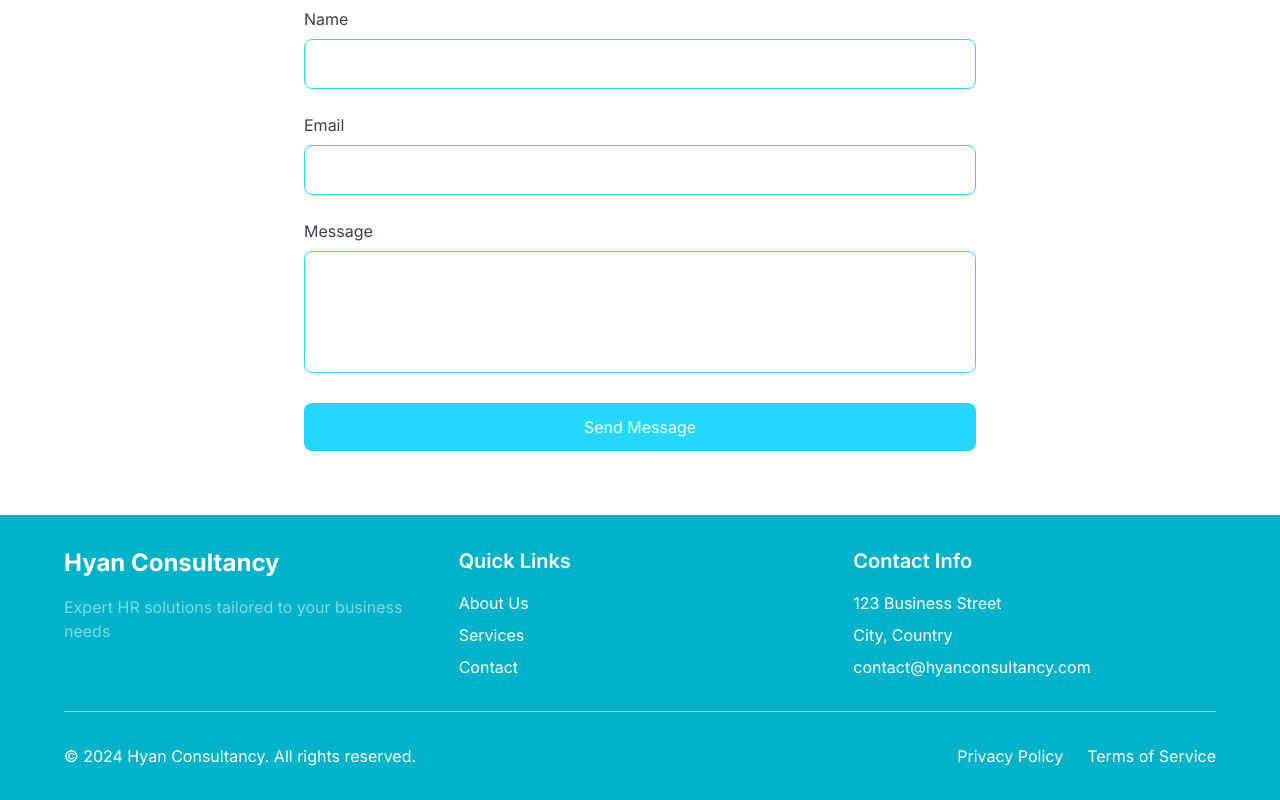
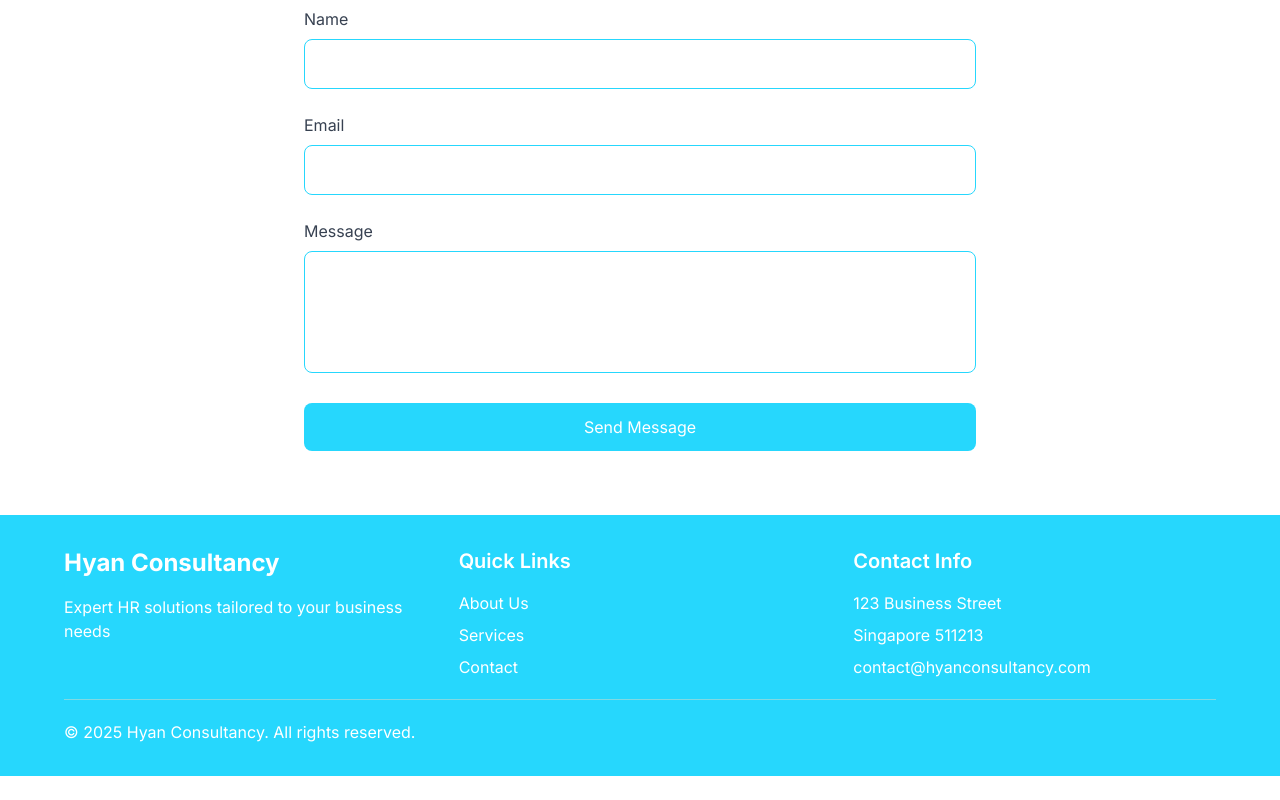
Before and after one commit to faqihisaninja/hyan-consultancy, a Next.js app: page / in a window 1280 px wide. Shown: the part 1747-2547 px from the top of the page. After the commit the page ends 2523 px from the top, so only its background shows below. Built offline with nearby package versions, Linux system fonts and the light colour scheme.

Commit message:
Fix footer

```diff
--- a/src/components/Footer.tsx
+++ b/src/components/Footer.tsx
@@ -2,35 +2,26 @@ import Link from "next/link";
 
 export default function Footer() {
     return (
-        <footer className="bg-[#00B2CA] text-white py-8 px-4 md:px-8">
+        <footer className="bg-[#26D7FD] text-white py-8 px-4 md:px-8">
             <div className="max-w-6xl mx-auto grid md:grid-cols-3 gap-8">
                 <div>
                     <h2 className="text-2xl font-bold mb-4">
                         Hyan Consultancy
                     </h2>
-                    <p className="text-[#80D9E2]">
+                    <p className="text-gray">
                         Expert HR solutions tailored to your business needs
                     </p>
                 </div>
                 <div>
                     <h3 className="text-xl font-semibold mb-4">Quick Links</h3>
                     <div className="space-y-2">
-                        <Link
-                            href="/about"
-                            className="block hover:text-[#80D9E2]"
-                        >
+                        <Link href="/about" className="block">
                             About Us
                         </Link>
-                        <Link
-                            href="/services"
-                            className="block hover:text-[#80D9E2]"
-                        >
+                        <Link href="/services" className="block">
                             Services
                         </Link>
-                        <Link
-                            href="/contact"
-                            className="block hover:text-[#80D9E2]"
-                        >
+                        <Link href="/contact" className="block">
                             Contact
                         </Link>
                     </div>
@@ -39,22 +30,22 @@ export default function Footer() {
                     <h3 className="text-xl font-semibold mb-4">Contact Info</h3>
                     <div className="space-y-2">
                         <p>123 Business Street</p>
-                        <p>City, Country</p>
+                        <p>Singapore 511213</p>
                         <p>contact@hyanconsultancy.com</p>
                     </div>
                 </div>
             </div>
-            <div className="max-w-6xl mx-auto mt-8 pt-8 border-t border-[#80D9E2]">
+            <div className="max-w-6xl mx-auto mt-5 pt-5 border-t border-[#80D9E2]">
                 <div className="flex flex-col md:flex-row justify-between items-center">
-                    <p>© 2024 Hyan Consultancy. All rights reserved.</p>
-                    <div className="flex space-x-6 mt-4 md:mt-0">
-                        <Link href="/privacy" className="hover:text-[#80D9E2]">
+                    <p>© 2025 Hyan Consultancy. All rights reserved.</p>
+                    {/* <div className="flex space-x-6 mt-4 md:mt-0">
+                        <Link href="/privacy" className="hover:text-[#222]">
                             Privacy Policy
                         </Link>
-                        <Link href="/terms" className="hover:text-[#80D9E2]">
+                        <Link href="/terms" className="hover:text-[#222]">
                             Terms of Service
                         </Link>
-                    </div>
+                    </div> */}
                 </div>
             </div>
         </footer>
```
